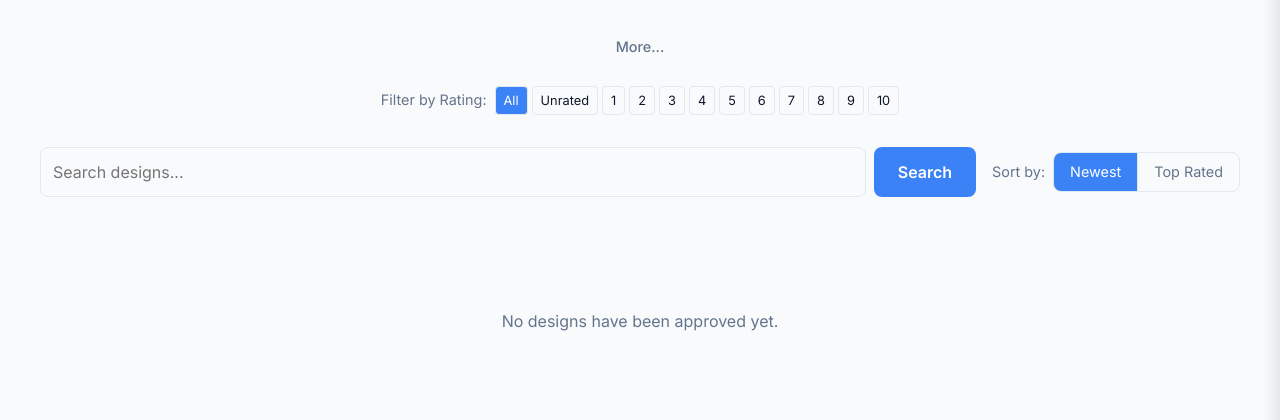
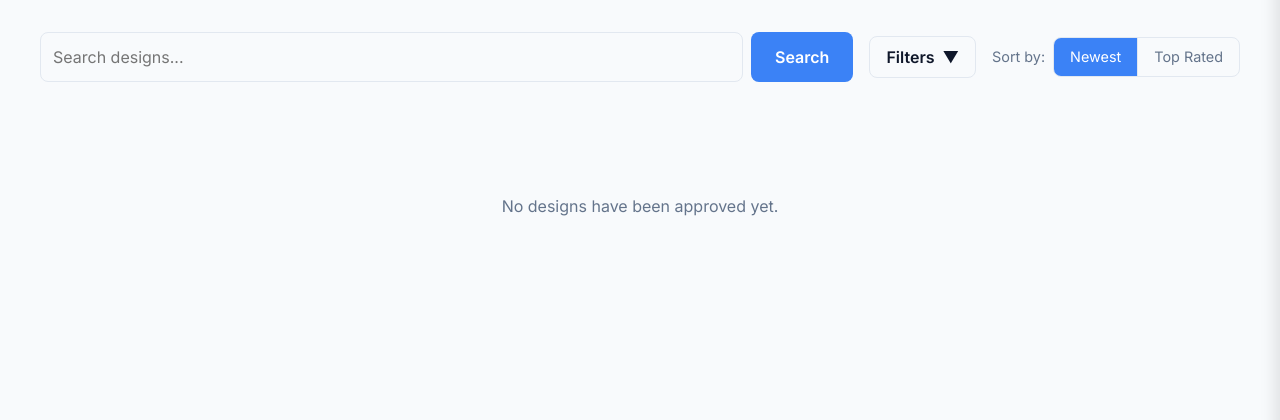
Before and after one commit to hansioux/twflagdesign, a Flask app: page / in a window 1280 px wide. Shown: the part 65-485 px from the top of the page. Run offline with Flask 3, Linux system fonts and the light colour scheme; data that the repository does not hold is empty.

Commit message:
Drop down filter panel

```diff
--- a/app/templates/index.html
+++ b/app/templates/index.html
@@ -1,8 +1,70 @@
 {% extends "layout.html" %}
+
+{% block scripts %}
+<script>
+    function toggleFilters() {
+        const panel = document.getElementById('filterPanel');
+        const arrow = document.getElementById('filterArrow');
+        if (panel.style.display === 'none') {
+            panel.style.display = 'block';
+            arrow.textContent = '▲';
+        } else {
+            panel.style.display = 'none';
+            arrow.textContent = '▼';
+        }
+    }
+    // Auto-expand if filters are active (optional, but good UX)
+    document.addEventListener('DOMContentLoaded', () => {
+        const urlParams = new URLSearchParams(window.location.search);
+        if (urlParams.has('rating') || urlParams.has('q')) {
+            // Maybe expand if search/rating is present?
+            // User didn't ask for auto-expand, but it might be helpful.
+            // Let's stick to default hidden as requested "Clicking the Filter button will show..."
+        }
+    });
+</script>
+{% endblock %}
 
 {% block content %}
 <div style="text-align: center; margin-bottom: 3rem;">
 
+
+
+    <!-- Search Bar -->
+    <div style="display: flex; gap: 1rem; align-items: center; justify-content: space-between; flex-wrap: wrap;">
+        <form action="{{ url_for('main.index') }}" method="GET" style="flex-grow: 1; display: flex; gap: 0.5rem;">
+            <input type="text" name="q" placeholder="Search designs..." value="{{ search_query or '' }}"
+                style="flex-grow: 1; padding: 0.75rem; border: 1px solid var(--color-border); border-radius: var(--radius-md); background: var(--color-background); color: var(--color-text-main);">
+            {% if request.args.get('sort') %}
+            <input type="hidden" name="sort" value="{{ request.args.get('sort') }}">
+            {% endif %}
+            <button type="submit" class="btn btn-primary">Search</button>
+        </form>
+
+        <button type="button" onclick="toggleFilters()" class="btn"
+            style="background: var(--color-background); border: 1px solid var(--color-border); color: var(--color-text-main); padding: 0.5rem 1rem; display: flex; align-items: center; gap: 0.5rem;">
+            <span>Filters</span>
+            <span id="filterArrow">▼</span>
+        </button>
+
+        <div style="display: flex; gap: 0.5rem; align-items: center;">
+            <span style="font-size: 0.9rem; color: var(--color-text-muted);">Sort by:</span>
+            <div
+                style="display: flex; background: var(--color-background); border: 1px solid var(--color-border); border-radius: var(--radius-md); overflow: hidden;">
+                <a href="{{ url_for('main.index', sort='newest', q=search_query) }}"
+                    style="padding: 0.5rem 1rem; text-decoration: none; font-size: 0.9rem; {{ 'background: var(--color-accent); color: white;' if sort_by != 'top' else 'color: var(--color-text-muted); hover: background: var(--color-surface);' }}">
+                    Newest
+                </a>
+                <a href="{{ url_for('main.index', sort='top', q=search_query) }}"
+                    style="padding: 0.5rem 1rem; text-decoration: none; font-size: 0.9rem; border-left: 1px solid var(--color-border); {{ 'background: var(--color-accent); color: white;' if sort_by == 'top' else 'color: var(--color-text-muted);' }}">
+                    Top Rated
+                </a>
+            </div>
+        </div>
+    </div>
+
+    <!-- Filter Panel (Moved Outside) -->
+    <div id="filterPanel" style="display: none; transition: all 0.3s ease; margin-top: 1.5rem;">
         <div
             style="margin: 0 auto; max-width: 800px; display: flex; flex-wrap: wrap; justify-content: center; gap: 0.5rem;">
             {% for tag, count in top_tags %}
@@ -37,31 +99,6 @@
                 </a>
                 {% endfor %}
             </div>
-    </div>
-
-    <!-- Search Bar -->
-    <div style="display: flex; gap: 1rem; align-items: center; justify-content: space-between; flex-wrap: wrap;">
-        <form action="{{ url_for('main.index') }}" method="GET" style="flex-grow: 1; display: flex; gap: 0.5rem;">
-            <input type="text" name="q" placeholder="Search designs..." value="{{ search_query or '' }}"
-                style="flex-grow: 1; padding: 0.75rem; border: 1px solid var(--color-border); border-radius: var(--radius-md); background: var(--color-background); color: var(--color-text-main);">
-            {% if request.args.get('sort') %}
-            <input type="hidden" name="sort" value="{{ request.args.get('sort') }}">
-            {% endif %}
-            <button type="submit" class="btn btn-primary">Search</button>
-        </form>
-
-        <div style="display: flex; gap: 0.5rem; align-items: center;">
-            <span style="font-size: 0.9rem; color: var(--color-text-muted);">Sort by:</span>
-            <div
-                style="display: flex; background: var(--color-background); border: 1px solid var(--color-border); border-radius: var(--radius-md); overflow: hidden;">
-                <a href="{{ url_for('main.index', sort='newest', q=search_query) }}"
-                    style="padding: 0.5rem 1rem; text-decoration: none; font-size: 0.9rem; {{ 'background: var(--color-accent); color: white;' if sort_by != 'top' else 'color: var(--color-text-muted); hover: background: var(--color-surface);' }}">
-                    Newest
-                </a>
-                <a href="{{ url_for('main.index', sort='top', q=search_query) }}"
-                    style="padding: 0.5rem 1rem; text-decoration: none; font-size: 0.9rem; border-left: 1px solid var(--color-border); {{ 'background: var(--color-accent); color: white;' if sort_by == 'top' else 'color: var(--color-text-muted);' }}">
-                    Top Rated
-                </a>
         </div>
     </div>
 </div>
```
Lines whose indentation alone changed are shown as unchanged.
